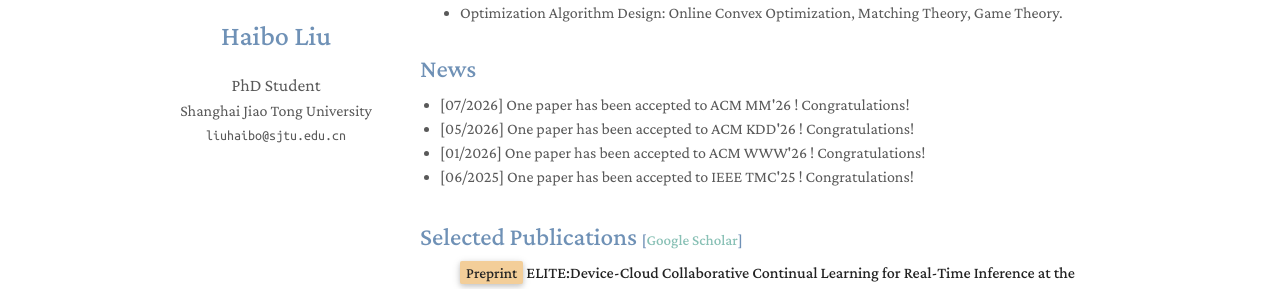
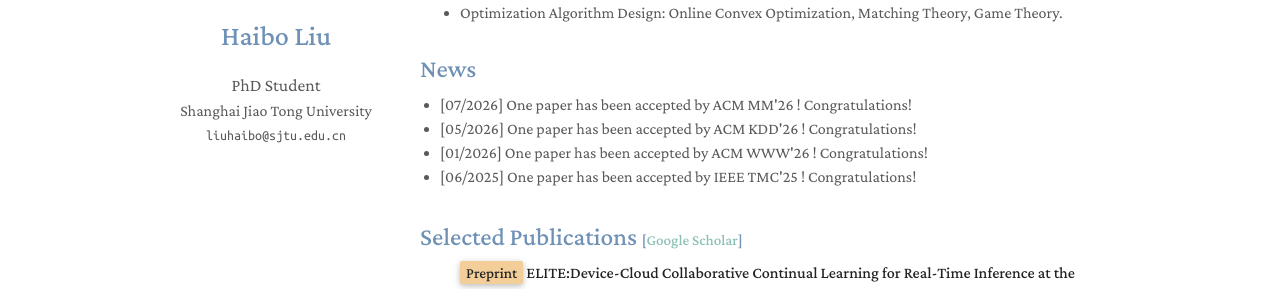
Before and after one commit to liuhaibo919/liuhaibo919.github.io, a Jekyll site: the page built from index.md, in a window 1280 px wide and 900 px high. Shown: the part 288-577 px from the top of the window. Built offline with Jekyll 4.4.1, drawn with Linux system fonts in a browser that asks for light colours; a style sheet for code colours, icons or effects is not loaded.

Commit message:
Update news.md

```diff
--- a/_includes/news.md
+++ b/_includes/news.md
@@ -14,14 +14,14 @@
 </style>
 
 <ul id="scrollableDiv" onmouseover="showScrollbar()" onmouseout="hideScrollbar()">
-  <li>[07/2026] One paper has been accepted to ACM MM'26 ! Congratulations!</li>
-  <li>[05/2026] One paper has been accepted to ACM KDD'26 ! Congratulations!</li>
-  <li>[01/2026] One paper has been accepted to ACM WWW'26 ! Congratulations!</li>
-  <li>[06/2025] One paper has been accepted to IEEE TMC'25 ! Congratulations!</li>
-  <li>[01/2025] One paper has been accepted to ACM WWW'25 ! Congratulations!</li>
-  <li>[12/2024] One paper has been accepted to IEEE INFOCOM'25 ! Congratulations!</li>
-  <li>[10/2024] One paper has been accepted to IEEE TSC'24 ! Congratulations!</li>
-  <li>[11/2023] One paper has been accepted to IEEE TSC'23 ! Congratulations!</li>
+  <li>[07/2026] One paper has been accepted by ACM MM'26 ! Congratulations!</li>
+  <li>[05/2026] One paper has been accepted by ACM KDD'26 ! Congratulations!</li>
+  <li>[01/2026] One paper has been accepted by ACM WWW'26 ! Congratulations!</li>
+  <li>[06/2025] One paper has been accepted by IEEE TMC'25 ! Congratulations!</li>
+  <li>[01/2025] One paper has been accepted by ACM WWW'25 ! Congratulations!</li>
+  <li>[12/2024] One paper has been accepted by IEEE INFOCOM'25 ! Congratulations!</li>
+  <li>[10/2024] One paper has been accepted by IEEE TSC'24 ! Congratulations!</li>
+  <li>[11/2023] One paper has been accepted by IEEE TSC'23 ! Congratulations!</li>
 </ul>
 
 <script>
```
